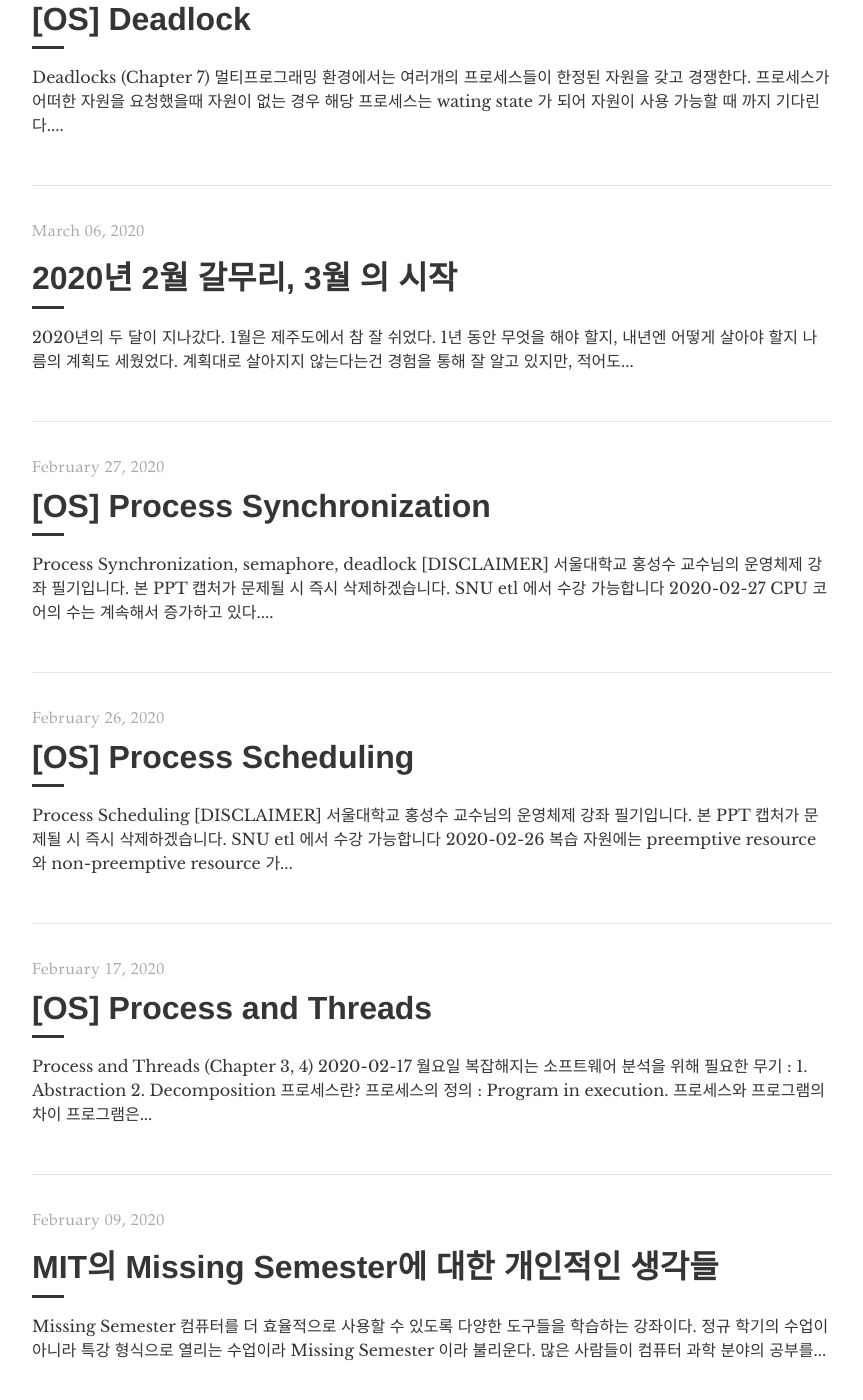
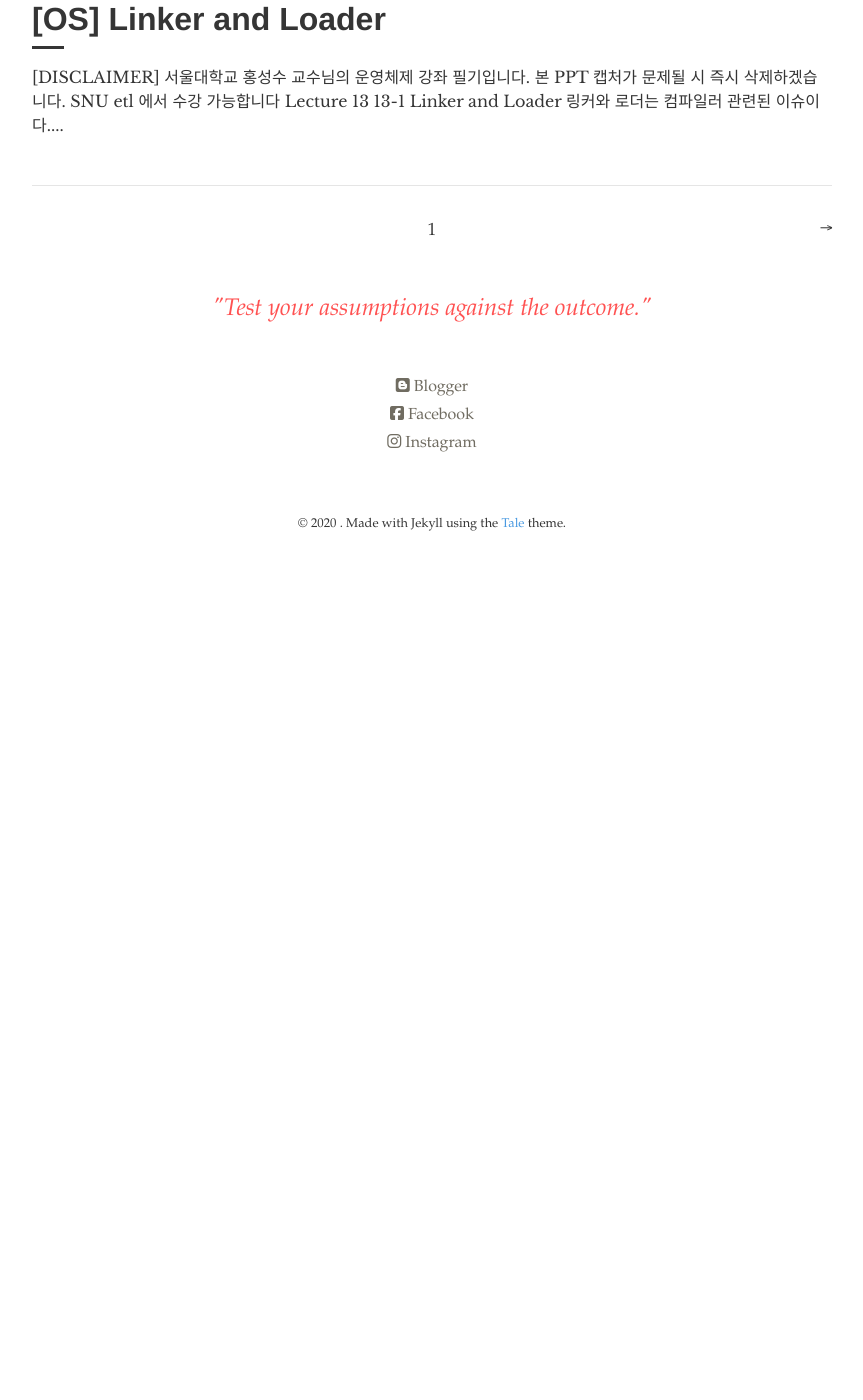
Before and after one commit to SaraHan774/sara_blog, a Jekyll site: the page built from index.html, in a window 1280 px wide and 1400 px high, scrolled down 1130 px. Shown: the whole window, without its empty margins (208-1071 px from the left). Built offline with Jekyll 4.4.1, drawn with Linux system fonts in a browser that asks for light colours; nearby versions of some CDN libraries; the list of posts is cut into pages by our own code; after the commit the page ends 1697 px from its top, so only the background shows below that; part of the change alters nothing that is shown; some of the changed text lies outside the part shown.

````diff
--- a/_config.yml
+++ b/_config.yml
@@ -31,7 +31,7 @@ google_analytics: UA-145918328-1
 # Build settings
 # theme: tale
 permalink:  /:year-:month-:day/:categories/:title
-paginate:   10
+paginate:   5
 
 plugins:
   - jekyll-feed
--- /dev/null
+++ b/_posts/2020-05-26-demand-paging.md
@@ -0,0 +1,259 @@
+---
+layout: post
+title: "[OS] Demand Paging"
+author: "Sara Han"
+categories : OperatingSystem
+comments : true
+---
+
+
+```
+[DISCLAIMER]
+서울대학교 홍성수 교수님의 운영체제 강좌 필기입니다.
+본 PPT 캡처가 문제될 시 즉시 삭제하겠습니다.
+```
+
+* [SNU etl 에서 수강 가능합니다](http://etl.snu.ac.kr/)
+
+
+## Lecture 17 : Demand Paging
+
+
+
+### 17-1 Demand Paging
+
+#### Demand Paging 이란?
+
+메모리 관리 메커니즘 (MMU 메커니즘) 을 사용해서 여러 프로세스가 시스템의 메모리를 효율적으로 공유할 수 있도록 하는 기술.
+
+
+
+![{{site.baseurl}}/assets/img/oslec17/image-20200526124020739]({{site.baseurl}}/assets/img/oslec17/image-20200526124020739.png)
+
+* MMU가 한 가장 큰 기여는?
+
+  * Logical memory 라는 것이 가능해졌다.
+  * Logical address space 를 도입하게 됨.
+  * 새로운 가상의 주소를 제공해 준다는 것은 논리적인 주소를 물리 주소로 변환시켜준다는 의미를 갖는다.
+
+
+
+* 어떤 유저 프로그램이 컴퓨터에서 돌려면 그 프로그램이 필요로 하는 메모리 세그먼트들이 모두 물리 주소 상에 있어야 한다는 가정 하에 얘기해왔다. 꼭 필요한 것일까?
+
+  * 그렇지 않다. 왜냐하면 프로그램은 locality 를 가지고 있기 때문이다.
+  * Locality 를 가지면, 프로세스가 필요로 하는 모든 공간을 물리 주소 공간에 할당할 필요가 없다.
+
+
+
+* Principle of Locality (Locality of Reference) 란?
+  * 프로그램이 가장 최근에 접근했던 데이터를 다시 접근(Temporal Locality) 하거나, 최근에 참조했던 데이터 근처의 주소를 참조(Spatial Locality) 하는 경향이 있음.
+  * 근거 : 크누스의 실험. 프로그램의 임의의 순간에 세워보니, 10프로의 고정된 공간에 항상 있더라. 90프로의 시간동안.
+
+
+
+* 90/10 Rule
+  * 불과 10프로의 코드가 프로그램 총 수행시간의 90프로를 차지함.
+  * Loop 때문에 그렇다.
+
+
+
+* 현재 물리 주소 공간에 없는 세그먼트들은 swap device, swap space (disk) 에 있어야 한다.
+  * disk 와 swap 은 무슨 차이가 있는가? 혹은 file system. file 하고는 뭐가 다른거지 ?
+  * Disk 에는 디렉토리, 파일 등이 있음. Read, Write 시스템 콜에 의해서 파일의 블럭들에 접근하다. 하지만 파일의 실제 데이터에 접근하는 데 까지는 많은 운영체제 기능들이 수행되어야 한다. 파일의 이름을 물리 주소로 변환시켜야 하고, device driver 들도 실행시켜야 함. 그래서 시간이 오래걸림.
+  * 하지만 swap device 는 file 의 한 부분이 아니라 raw device 로 빠르게 접근할 수 있게 만든 영역임. (Raw disk block)
+
+
+
+📌Swap Area (Swap Device) 란? : Physical Memory 에 저장되지 못한 Page 들을 저장하는 디스크의 공간으로 File 에 비해 운영체제가 직접 빠르게 접근할 수 있음. Swap Device 가 꽉 차는 경우 예외적으로 File 을 만들어서 Page 들을 저장할 수 도 있음.
+
+
+
+* physical memory 와 swap area 사이에는 많은 데이터 operation 이 발생한다.
+
+  * process 가 루프를 돌다가 나와서 jump 를 했는데, page 를 swap device 에서 읽어와야 하는 경우.
+  * user process 에서 swap device 로 write back 하는 경우도 있다. 새로운 Page 를 Physical memory 에 저장해야 하는데 빈 공간이 없고, physical memory 에서 쫓아내려는 Page 가 dirty page 인 경우.
+
+
+
+  => 이런 과정들이 빈번하게 일어나는 것은 좋지 않다.
+
+
+
+  어떻게 하면 실제로 두 메모리 사이의 block transfer operation 이 일어나지 않도록 하는가?
+
+
+
+#### Demand Paging Policy 의 목적.
+
+* **Physical Memory 와 Swap Device 사이의 데이터 전송이 최소한으로 발생하도록 함.**
+
+
+
+* Memory hierarchy : register - cache - memory - disk (가격은 싸지고 memory latency 가 높아지는 순서)
+
+  * register 는 cycle 단위, memory 는 ms 단위. disk 는 달나라를 갖다오는 정도.
+
+
+
+📌 Memory Access Latency
+
+* 레지스터 (1 사이클) < L1 캐시 (수 사이클) < L2 캐시 (수십 사이클) < Main Memory (수백 사이클) < Disk (수백만 사이클)
+
+
+
+* Thrashing
+  * 사용자의 수가 증가하면 (x 축) latency (y 축)가 서서히 나빠지다가, 어느 순간을 넘어서면 급격히 나빠지는 것. Thrashing point 를 거치기 때문이다.
+
+
+
+📌 프로세스들이 사용하는 Page 들의 크기보다 사용가능한 Physical Memory 의 크기가 작을 때, 사용하려고 Swap - in 하는 Page 에 의해 앞으로 사용할 Page 가 Swap - out 되면서 반복적으로 Page Fault 가 일어나는 현상.
+
+
+
+* 예) 지금 들어있는 프로세스가 100개의 페이지가 필요한데 물리 주소 공간에는 99개의 페이지 프레임만이 존재한다. 100개가 필요하니까 어떤 것을 swap 으로 보내고, 100개를 줌. 근데 다른 곳에서 쫓아낸 페이지를 요청하면 또 swap 으로 가서 읽어와야 함. 계속해서 달나라를 가는 것 과 같다.
+
+
+
+![{{site.baseurl}}/assets/img/oslec17/image-20200526130733887]({{site.baseurl}}/assets/img/oslec17/image-20200526130733887.png)
+
+* 지금까지는 논리 주소를 물리 주소로 translation 했다. 이제는 RAM 뿐만 아니라 Swap Device 로 가는 경우도 염두에 두어야 함.
+
+
+
+* Virtual Address space 가 의미하는 것은, 실제 존재하는 물리 메모리보다 더 큰 프로세스를 받아들일 수 있다는 것. 부족한 물리 메모리는 swap device 를 사용해서 충당한다.
+
+
+
+* Swap device 로의 접근 횟수를 최대한 줄이는 것이 우리가 가장 바라는 것.
+  * 가상 주소를 변환해서 RAM Address 로 최대한 가게 하려면 어떻게 해야 하지?
+  * (신과 같은 예지력이 있다면) 현재 접근될 페이지들이 모두 물리 메모리에 있게 하고, 당장 접근되지 않을 것들을 swap device 로 보내면 되지 않을까? 언제 보내냐? 이 swap device 가 idle 할때.
+
+
+
+📌 이상적인 Demand Paging 의 동작 : 앞으로 사용될 페이지와 사용되지 않을 페이지를 미리 알아서 Physical Memory 로 불러들이거나 Swap Device 로 내보내는 것. (Clairvoyant Replacement Algorithm)
+
+=> 하지만 불가능하다. 적어도 이와 비슷하게 예측할 수 있는 방법에 대해서 알아볼 것. Demand paging 의 핵심.
+
+
+
+Page Table Entry 가 virtual memory management 를 지원하려면 타겟 주소가 RAM 이 아닐 때, 현재 메모리에 있다 없다 표시해주는 Residence bit 이 필요함.
+
+![{{site.baseurl}}/assets/img/oslec17/image-20200526131406334]({{site.baseurl}}/assets/img/oslec17/image-20200526131406334.png)
+
+> 어떤 놈은 RAM 으로 가고 어떤 놈은 Swap Area 로 간다.
+
+
+
+![{{site.baseurl}}/assets/img/oslec17/image-20200526131415575]({{site.baseurl}}/assets/img/oslec17/image-20200526131415575.png)
+
+> Demand Paging 의 근거는 Memory Access Latency 이다.
+
+* Disk 는 값이 싸지만 느리다.
+* Demand Paging 을 잘 하면 disk 를 빠른 메모리 장치처럼 사용할 수 있다.
+* Demand Paging 이 무너지면 발생하는 문제가 Thrashing 이다.
+
+
+
+![{{site.baseurl}}/assets/img/oslec17/image-20200526131601030]({{site.baseurl}}/assets/img/oslec17/image-20200526131601030.png)
+
+> 페이징이 가능한 핵심 원리 - spatial locality 와 temporal locality.
+
+
+
+
+
+#### 17-2 Page Fault Handling
+
+디맨드 페이징을 할 때 다루어야 하는 중요한 이슈 중 하나가 Page Fault Handling 이다.
+
+
+
+![{{site.baseurl}}/assets/img/oslec17/image-20200526133701321]({{site.baseurl}}/assets/img/oslec17/image-20200526133701321.png)
+
+
+
+* Page Fault
+  * interrupt 할 때 배웠다.
+  * SW 인터럽트를 Trap, 혹은 fault, exception 이라고 부른다.
+  * **Virtual Address 가 가리키는 Page 가 Physical Memory 에 없어서 프로세스가 더 이상 진행할 수 없는 상태를 운영체제에게 알려주는 인터럽트.**
+
+
+
+* Page Fault 가 뜨면 인터럽트 서비스 루틴이 뜨는데 이것을 Page Fault Handler 라 한다.
+  * Page Fault Handler 가 뜰때는 Fault 를 만든 프로세스의 수행을 중단시키고, 해당 프로세스의 context 를 모두 저장한다. 이 프로세스는 sleep 상태가 되고, disk operation 이 끝나기를 기다린다.
+
+
+
+* Page Fault Handler 는 무엇을 해야하는가?
+  1. DMA Controller 에게 해당 Page 의 주소를 전달
+  2. DMA Controller 는 해당 Page 를 Physical Memory 로 로드
+  3. DMA Controller 의 작업이 끝나면 인터럽트 발생
+  4. 운영체제는 Page Fault 를 일으킨 프로세스의 수행을 재개
+
+
+
+* Resident bit 를 페이지 테이블 엔트리에서 확인하고, 페이지의 존재 여부를 판단한다.
+
+* Page fault 는 이 bit 가 off 되어 있을 때 발생한다.
+
+![{{site.baseurl}}/assets/img/oslec17/image-20200526134356353]({{site.baseurl}}/assets/img/oslec17/image-20200526134356353.png)
+
+
+
+📌 Page Fault Handling 의 어려운 이슈
+
+인터럽트는 항상 인터럽트 시그널이 걸리고 instruction 의 수행이 다 종료되고 난, 새로운 instruction 이 수행되기 직전에 인지한다. 만약 instruction 의 수행 중간에 인지하게 된다면 machine state 가 애매모호하게 된다. 그리고 이 instruction 을 다시 반복하기 어려울 수 도 있다.
+
+예를들어, MOVE(SP)+, -(R2)
+
+stack pointer 가 가리키고 있는 메모리 주소의 값을 R2 라는 레지스터가 가리키고 있는 메모리 위치로 copy 하라는 instruction. 그 직전에 R2 의 포인터 값을 하나 감소시켜야 한다. 이 auto decrement 가 수행되기 직전에 인터럽트가 있었는지, 직후에 있었는지 판단이 어려울 수 없다. 마이크로프로세서 입장에서 보면 인스트럭션이 수행의 최소 단위이기 때문이다.
+
+단, 예외는 page fault 이다. instruction 이 수행될 때 memory reference 가 최소 1번 (memory fetch) 혹은 2번 이상(memory access 하는 instruction 인 경우, operand 개수만큼) 일어난다. 따라서 매번 memory reference 마다 page fault 가 발생할 수 있는 것. 그래서 위의 예제에서 보면, stack pointer 가 갖고 있는 메모리를 참조할 때도, R2 를 참조할때도 page fault 가 발생할 수 있다. 이런 경우에는 instruction 을 restart 하기 어려울 수 있다.
+
+
+
+📌 RISC 는 restartable 하게 설계된다.
+
+
+
+💡 정리 : 과거에는 프로그램이 수행될 때, 프로그램과 관련된 메모리가 전부 물리 메모리 안에 잡혀있어야 했다. 하지만 이렇게 하면 비싸고 locality 때문에 효율적이지도 않다. RAM 의 사이즈는 조금 가져가는 대신 싼 Disk 를 swap device 로 사용하는 기법이 virtual memory management이다. 이 기법은 물리 주소를 가상 주소로 매핑시켜주는 MMU 라는 하드웨어 지원이 필요한 기법이다.
+
+
+
+![{{site.baseurl}}/assets/img/oslec17/image-20200526135427975]({{site.baseurl}}/assets/img/oslec17/image-20200526135427975.png)
+
+
+
+swap device 를 사용할 수 없는 과거 상황으로 돌아가는 경우도 있다 -> smart phone, digital TV
+
+smart phone 안에는 disk 가 없음. 스마트폰 안에는 flash memory 를 사용함.
+
+* flash 안에다가 swap 을 하면 안되는 이유는?
+  * flash 는 erasable ROM 이다. 종이위에 글을 썼다 지웠다 하면 닳아버리는 장치. 어떤 경우에는 스마트폰의 수명만큼 ROM 이 견디지 못할수도 있음.
+  * swap 없이 매니징 하는게 과거처럼 다시 중요해졌다.
+
+
+
+* 어떻게 하면 될까?
+  * 그냥 프로그램을 죽인다.
+
+
+
+* 하드웨어 시스템의 변화에 따라 운영체제가 대응해야 할 문제들이 생겨난다.
+
+
+
+⭐ 우리가 원하는 것은 page fault rate 를 최소화 시키는 것이다.
+
+
+
+Demand Paging 을 여러가지 관점으로 나눠볼 수 있다.
+
+1. 어떤 페이지를 언제 메모리로 불러 들일 것인가? page selection policy. 예) 근처에 있는 것을 불러들인다.
+2. 페이지 교체 정책. victim 을 골라서 swap device 로 보내는데, 누구를 보낼건지.
+3. replace 할 때 어느 풀에서 고르느냐. 전체 혹은 일부 프로세스 그룹?
+4. page allocation style. 페이지들을 어떤 프로세스에게 할당할 때 어떻게 할당을 하겠느냐.
+
+
+
+=> 각각의 정책에 따라 성능에 다른 영향을 미치게 된다.
````
Also changed, not shown: assets/img/oslec17/image-20200526124020739.png (added), assets/img/oslec17/image-20200526130733887.png (added), assets/img/oslec17/image-20200526131406334.png (added), assets/img/oslec17/image-20200526131415575.png (added), assets/img/oslec17/image-20200526131601030.png (added), assets/img/oslec17/image-20200526133701321.png (added), assets/img/oslec17/image-20200526134356353.png (added), assets/img/oslec17/image-20200526135427975.png (added).
